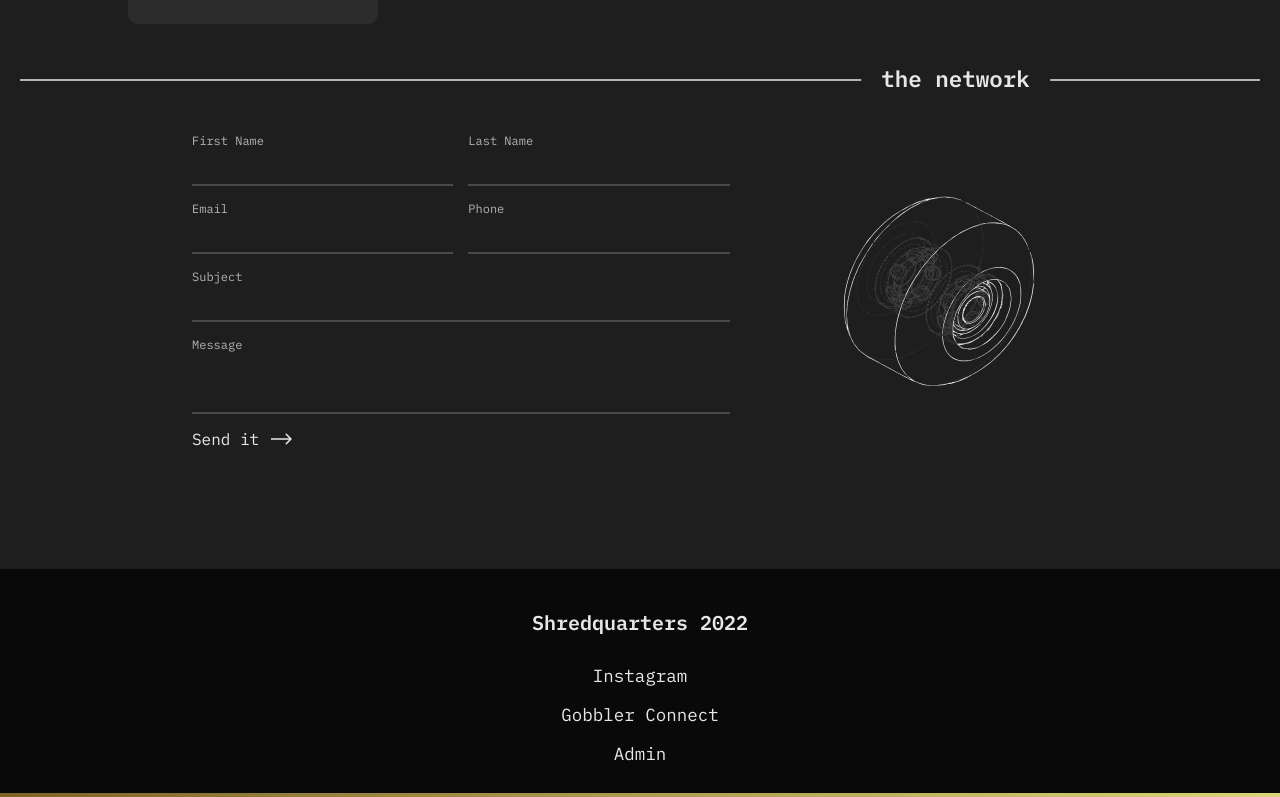
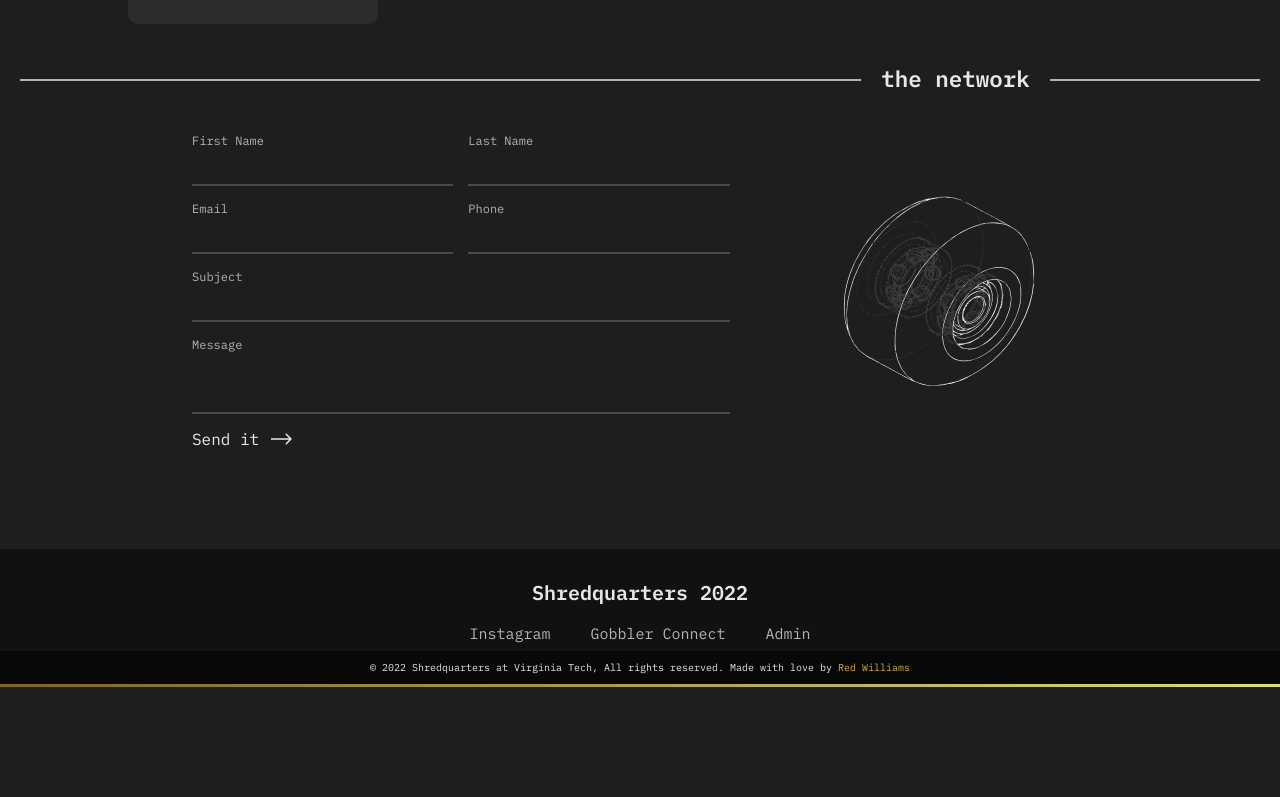
Before and after one commit to redpwilliams/shredquarters_vt, a Next.js app: page / in a window 1280 px wide. Shown: the part 2068-2865 px from the top of the page. After the commit the page ends 2755 px from the top, so only its background shows below. Built offline with nearby package versions, Linux system fonts and the light colour scheme; no server answers.

Commit message:
style: restyle footer

```diff
--- a/components/layouts/AdminLayout/AdminLayout.tsx
+++ b/components/layouts/AdminLayout/AdminLayout.tsx
@@ -1,6 +1,5 @@
 import { ReactNode } from 'react'
 import Link from 'next/link'
-import { Footer } from '@components/ui'
 import styles from './AdminLayout.module.sass'
 
 const AdminLayout = ({ children }: { children: ReactNode }) => (
@@ -31,7 +30,6 @@ const AdminLayout = ({ children }: { children: ReactNode }) => (
       </ul>
       <div className={styles.children}>{children}</div>
     </div>
-    <Footer />
   </div>
 )
 
--- a/components/ui/Footer/Footer.module.sass
+++ b/components/ui/Footer/Footer.module.sass
@@ -1,26 +1,40 @@
 @use "styles/colors" as *
 
 .container
-  background-color: #090909
+  background-color: #111111
   margin-top: 20px
-  padding: 20px 0
+  padding-top: 20px
   color: $sq-white
   font-family: "IBM Plex Mono", monospace
   border-bottom: 4px solid transparent
   border-image: linear-gradient(45deg, #7e6327, #e8ea83)
   border-image-slice: 1
+  height: 138px
+  position: absolute
+  bottom: 0
+  width: 100%
 
   h2
     text-align: center
     font-size: 2rem
-    padding: 20px 10px
+    padding: 0.5em
 
   ul
-    font-size: 1.75rem
+    font-size: 1.5rem
+    text-align: center
     display: flex
-    flex-direction: column
     justify-content: center
     align-items: center
+    gap: 3rem
+    color: $sq-gray
 
   li
     padding: 8px 5px
+
+  p
+    text-align: center
+    background-color: #080808
+    padding: 10px 10px
+
+    span
+      color: $sq-gold
--- a/components/ui/Footer/Footer.tsx
+++ b/components/ui/Footer/Footer.tsx
@@ -22,6 +22,10 @@ const Footer: NextPage = () => {
           <Link href={authState ? '/admin' : '/auth/signIn'}>Admin</Link>
         </li>
       </ul>
+      <p>
+        © 2022 Shredquarters at Virginia Tech, All rights reserved. Made with
+        love by <span>Red Williams</span>
+      </p>
     </footer>
   )
 }
--- a/pages/_app.tsx
+++ b/pages/_app.tsx
@@ -1,7 +1,7 @@
 import '../styles/globals.sass'
 import type { AppProps } from 'next/app'
 import { SessionProvider } from 'next-auth/react'
-import { AuthWrapper } from '@components/ui'
+import { AuthWrapper, Footer } from '@components/ui'
 import { ReactNode } from 'react'
 
 type LayoutComponent = AppProps & {
@@ -24,6 +24,7 @@ function MyApp({
         ) : (
           <Component {...pageProps} />
         )}
+        <Footer />
       </AuthWrapper>
     </SessionProvider>
   )
--- a/pages/index.tsx
+++ b/pages/index.tsx
@@ -2,7 +2,7 @@ import Head from 'next/head'
 import Image from 'next/image'
 import { NextPage } from 'next'
 
-import { BoardType, Footer, TextDivider, UpcomingEvent } from '@components/ui'
+import { BoardType, TextDivider, UpcomingEvent } from '@components/ui'
 // import { InputElement } from "components/InputElement/InputElement"
 import styles from '../styles/Home.module.sass'
 
@@ -139,7 +139,6 @@ const Home: NextPage = () => (
         </section>
       </div>
     </main>
-    <Footer />
   </div>
 )
 
--- a/styles/globals.sass
+++ b/styles/globals.sass
@@ -17,6 +17,8 @@ $show-section-borders: false
   --fs-xxl: #{font-sizes.$fs-xxl}
   --fs-heading: #{font-sizes.$fs-heading}
 
+  --footer-height: 138px
+
 html,
 body
   padding: 0
@@ -26,8 +28,18 @@ body
   background-color: #1e1e1e
   background-position: center
   background-size: cover
-  height: 100%
   scroll-behavior: smooth
+
+#__next
+  min-height: 100vh
+  position: relative
+
+  & > div
+    padding-bottom: var(--footer-height)
+
+  & footer
+    position: absolute
+    bottom: 0
 
 a
   color: inherit
```
